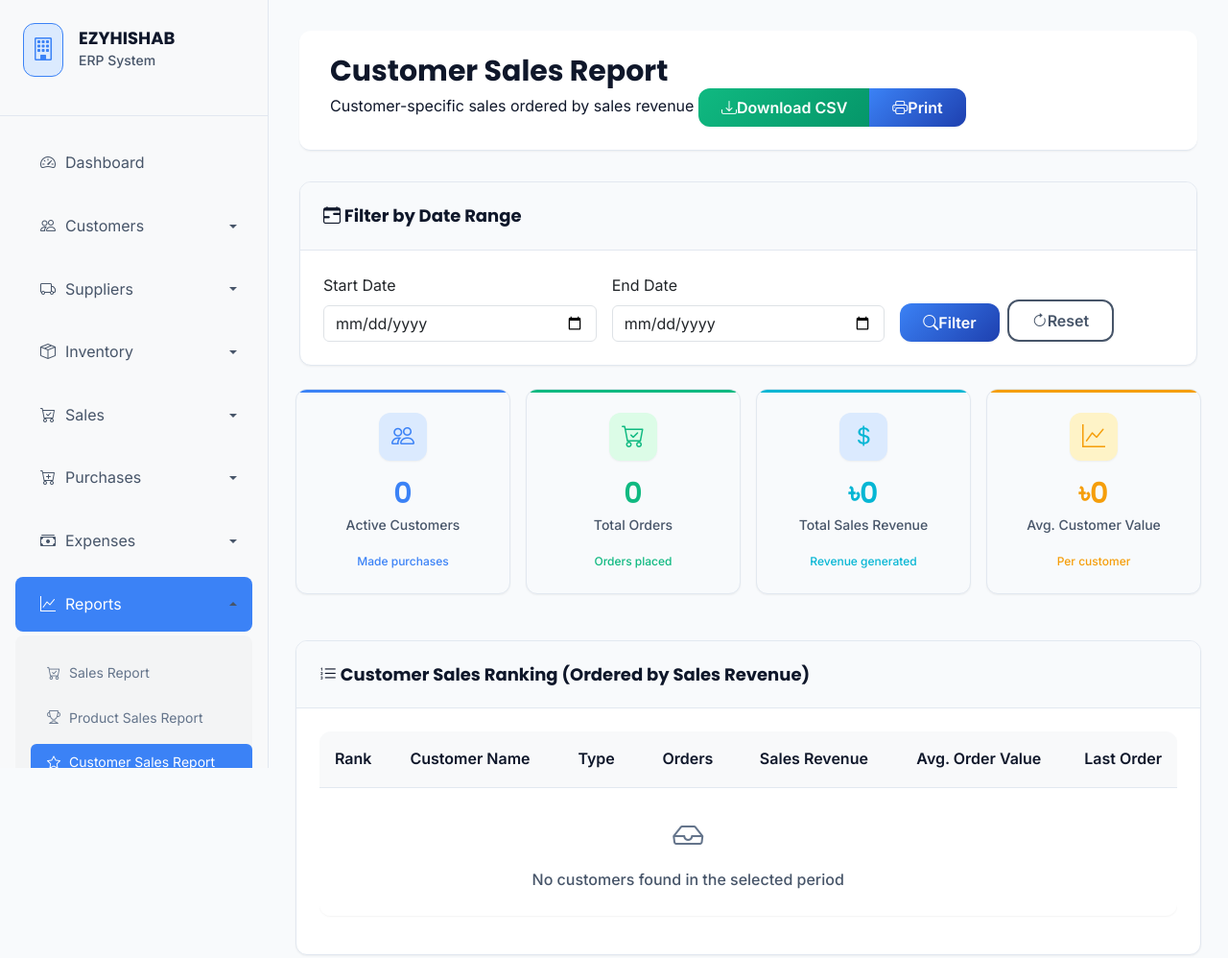
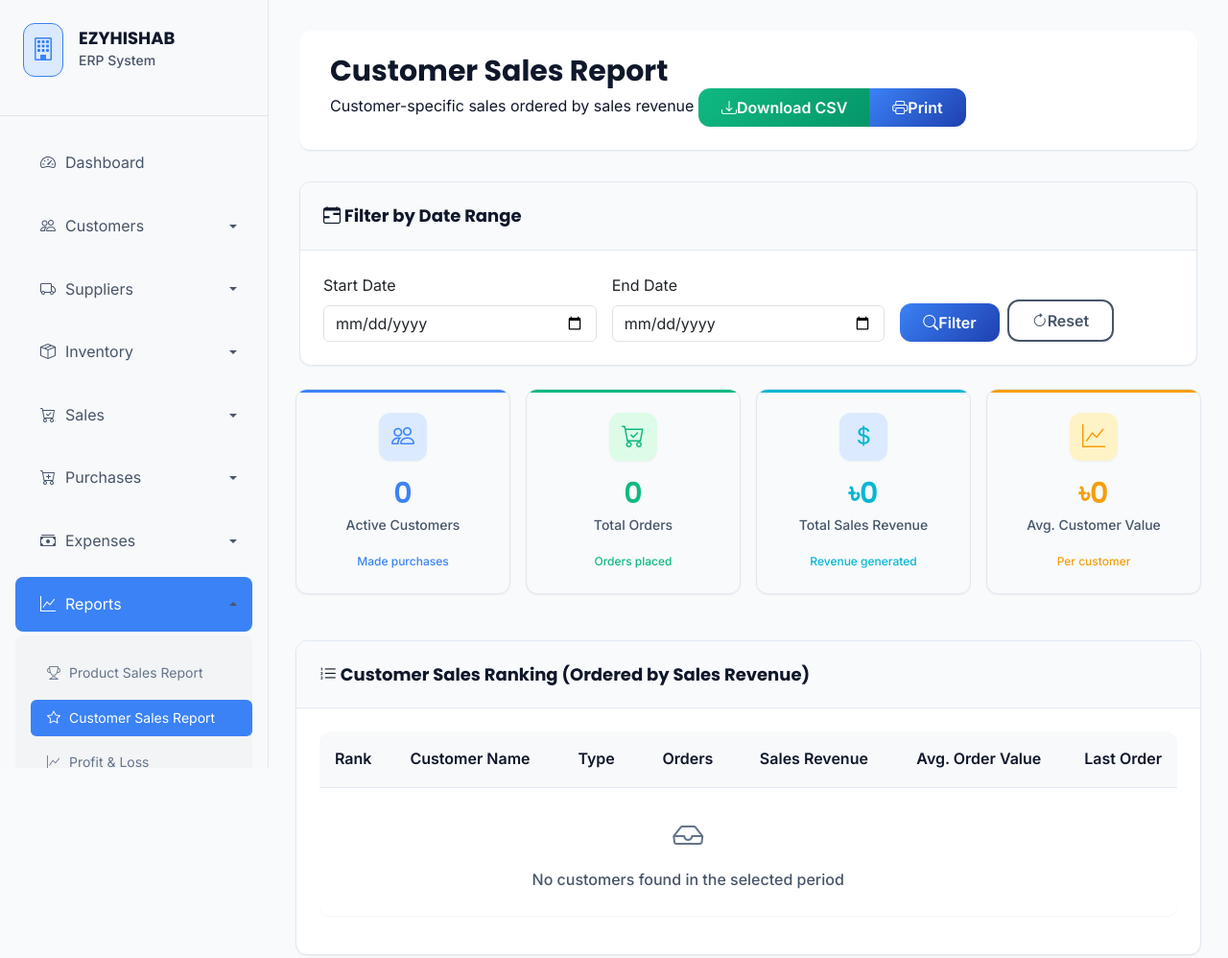
Before and after one commit to giasuddin90/hajiedirsErp, a Django app: page /reports/top-customers/ in a window 1280 px wide. Shown: the top 998 px of the page at 96% size. Run offline with Django 5.2, Linux system fonts and the light colour scheme; the visitor is signed in with stand-in values (Sample User, id 1); data that the repository does not hold is empty.

Commit message:
report fix

```diff
--- a/reports/urls.py
+++ b/reports/urls.py
@@ -4,8 +4,7 @@ from . import views
 app_name = 'reports'
 
 urlpatterns = [
-    # Enhanced Reports with Time Range Filtering
-    path('sales-enhanced/', views.SalesReportEnhancedView.as_view(), name='sales_report_enhanced'),
+    # Reports
     path('top-products/', views.TopSellingProductsReportView.as_view(), name='top_selling_products'),
     path('top-customers/', views.TopSellingCustomersReportView.as_view(), name='top_selling_customers'),
     path('accounts-receivable/', views.AccountsReceivableReportView.as_view(), name='accounts_receivable'),
--- a/reports/views.py
+++ b/reports/views.py
@@ -24,101 +24,7 @@ from expenses.models import Expense
 from core.utils import get_company_info
 
 
-# ==================== ENHANCED REPORTS WITH TIME RANGE FILTERING ====================
-
-class SalesReportEnhancedView(LoginRequiredMixin, ListView):
-    """Enhanced Sales Report with time range filtering and CSV download"""
-    model = SalesOrder
-    template_name = 'reports/sales_report_enhanced.html'
-    context_object_name = 'sales_data'
-
-    def get_queryset(self):
-        """Get sales orders based on date range"""
-        start_date_str = self.request.GET.get('start_date')
-        end_date_str = self.request.GET.get('end_date')
-
-        # Default to last 30 days if no dates provided
-        if start_date_str:
-            start_date = parse_date(start_date_str)
-        else:
-            start_date = (timezone.now() - timedelta(days=30)).date()
-
-        if end_date_str:
-            end_date = parse_date(end_date_str)
-        else:
-            end_date = timezone.now().date()
-
-        return SalesOrder.objects.filter(
-            order_date__range=[start_date, end_date]
-        ).select_related('customer').prefetch_related('items__product')
-
-    def get_context_data(self, **kwargs):
-        context = super().get_context_data(**kwargs)
-
-        # Get date range from request
-        start_date_str = self.request.GET.get('start_date')
-        end_date_str = self.request.GET.get('end_date')
-
-        # Default to last 30 days if no dates provided
-        if start_date_str:
-            start_date = parse_date(start_date_str)
-        else:
-            start_date = (timezone.now() - timedelta(days=30)).date()
-
-        if end_date_str:
-            end_date = parse_date(end_date_str)
-        else:
-            end_date = timezone.now().date()
-
-        # Get all orders in date range
-        all_orders = SalesOrder.objects.filter(order_date__range=[start_date, end_date])
-        delivered_orders = all_orders.filter(status='delivered')
-
-        # Calculate metrics
-        total_orders = all_orders.count()
-        delivered_count = delivered_orders.count()
-        total_sales = delivered_orders.aggregate(total=Sum('total_amount'))['total'] or Decimal('0')
-        average_order_value = total_sales / delivered_count if delivered_count > 0 else Decimal('0')
-
-        # Get top customers
-        top_customers = delivered_orders.values('customer__name').annotate(
-            total_sales=Sum('total_amount'),
-            order_count=Count('id')
-        ).order_by('-total_sales')[:10]
-
-        # Get sales by product
-        sales_by_product = []
-        for order in delivered_orders:
-            for item in order.items.all():
-                product_name = item.product.name
-                existing = next((p for p in sales_by_product if p['product_name'] == product_name), None)
-                if existing:
-                    existing['total_quantity'] += float(item.quantity)
-                    existing['total_value'] += float(item.total_price)
-                    existing['order_count'] += 1
-                else:
-                    sales_by_product.append({
-                        'product_name': product_name,
-                        'total_quantity': float(item.quantity),
-                        'total_value': float(item.total_price),
-                        'order_count': 1,
-                    })
-
-        sales_by_product.sort(key=lambda x: x['total_value'], reverse=True)
-
-        context.update({
-            'start_date': start_date,
-            'end_date': end_date,
-            'total_orders': total_orders,
-            'delivered_count': delivered_count,
-            'total_sales': total_sales,
-            'average_order_value': average_order_value,
-            'top_customers': top_customers,
-            'sales_by_product': sales_by_product[:10],  # Top 10 products
-            'sales_orders': delivered_orders[:50],  # Recent orders for table
-        })
-        return context
-
+# ==================== REPORTS ====================
 
 class TopSellingProductsReportView(LoginRequiredMixin, ListView):
     """Product-Specific Sales Report ordered by sales revenue"""
--- a/templates/base.html
+++ b/templates/base.html
@@ -246,11 +246,6 @@
                 <div class="collapse" id="reportsSubmenu">
                     <ul class="nav flex-column ms-3">
                         <li class="nav-item">
-                            <a class="nav-link submenu-link {% if request.resolver_match.url_name == 'sales_report_enhanced' %}active{% endif %}" href="{% url 'reports:sales_report_enhanced' %}">
-                                <i class="bi bi-cart-check"></i> Sales Report
-                            </a>
-                        </li>
-                        <li class="nav-item">
                             <a class="nav-link submenu-link {% if request.resolver_match.url_name == 'top_selling_products' %}active{% endif %}" href="{% url 'reports:top_selling_products' %}">
                                 <i class="bi bi-trophy"></i> Product Sales Report
                             </a>
```
